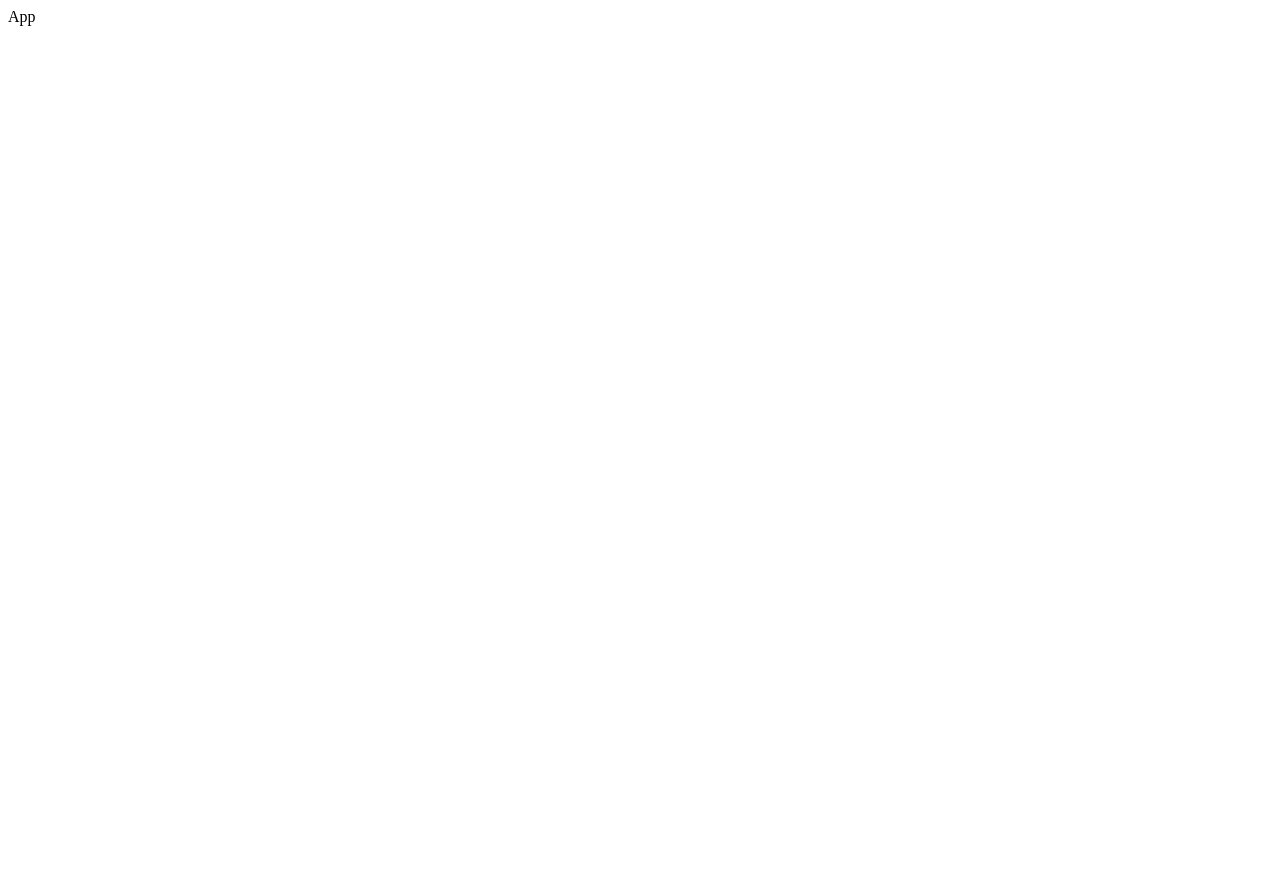
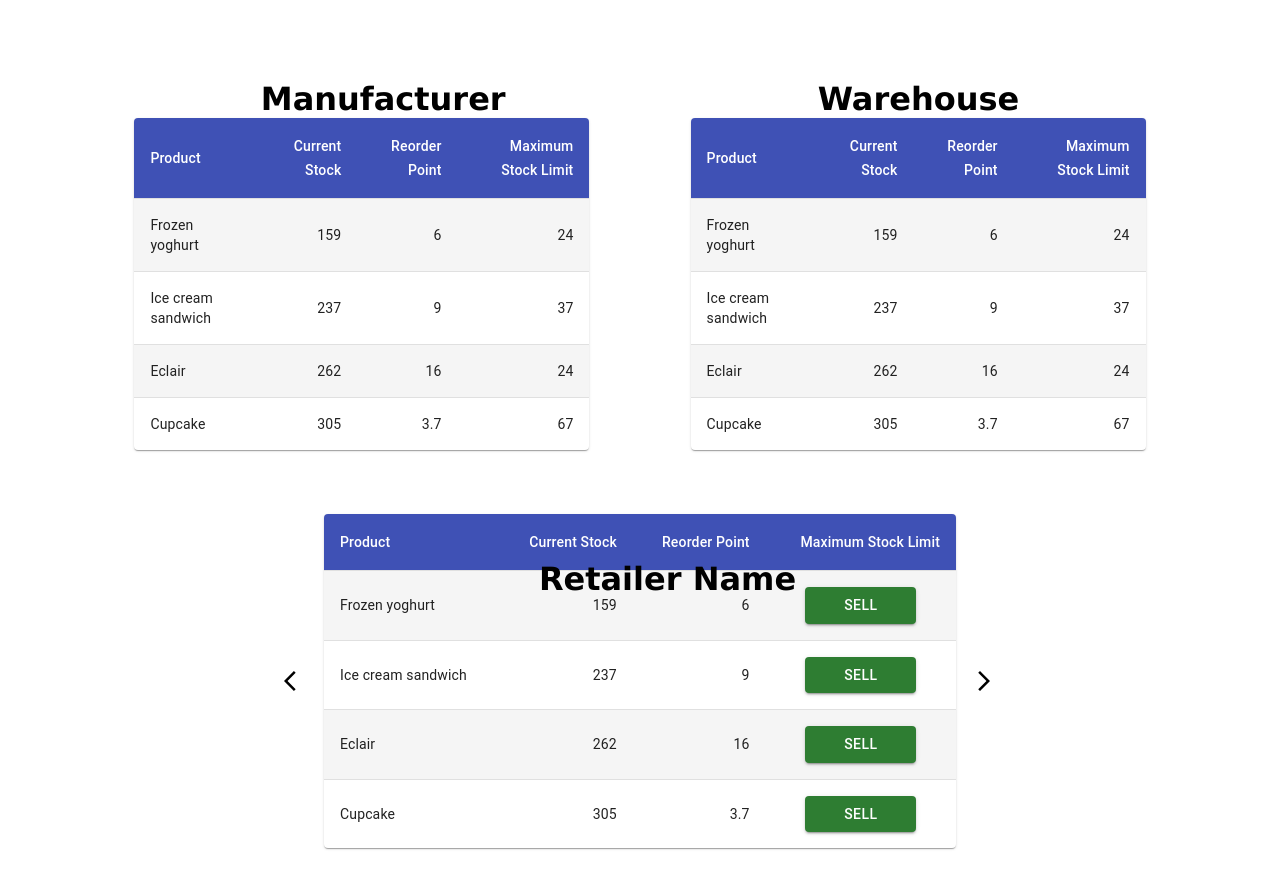
Before and after one commit to santoshmcode/hackathon-client, a React (Create React App) app: page / in a window 1280 px wide. Shown: the top 888 px of the page. Before the commit the page ends 800 px from the top, so only its background shows below. Built offline with nearby package versions, Linux system fonts and the light colour scheme.

Commit message:
Dashboard

```diff
--- a/package.json
+++ b/package.json
@@ -3,10 +3,15 @@
   "version": "0.1.0",
   "private": true,
   "dependencies": {
+    "@emotion/react": "^11.6.0",
+    "@emotion/styled": "^11.6.0",
+    "@mui/icons-material": "^5.1.1",
+    "@mui/material": "^5.1.1",
     "@reduxjs/toolkit": "^1.6.2",
     "@testing-library/jest-dom": "^4.2.4",
     "@testing-library/react": "^9.5.0",
     "@testing-library/user-event": "^7.2.1",
+    "material-paper": "0.0.8",
     "react": "^17.0.2",
     "react-dom": "^17.0.2",
     "react-redux": "^7.2.6",
--- a/src/App.js
+++ b/src/App.js
@@ -1,7 +1,12 @@
 import React from "react";
+import Dashboard from "./components/Dashboard";
 
 function App() {
-    return <div className="App">App</div>;
+    return <div className="App">
+
+        <Dashboard/>
+
+    </div>;
 }
 
 export default App;
--- /dev/null
+++ b/src/components/Button.js
@@ -0,0 +1,13 @@
+import * as React from "react";
+import Stack from "@mui/material/Stack";
+import Button from "@mui/material/Button";
+
+export default function ColorButtons() {
+  return (
+    <Stack style={{textAlign:'center'}}>
+      <Button variant="contained" color="success" style={{width:'70%',margin:'auto'}}>
+        Sell
+      </Button>
+    </Stack>
+  );
+}
--- /dev/null
+++ b/src/components/Dashboard.js
@@ -0,0 +1,34 @@
+import React, { useState } from "react";
+import CustomizedTables from "./table";
+import Retailer from "./Retailer";
+import "./style.css";
+import ArrowBackIosIcon from "@mui/icons-material/ArrowBackIos";
+import ArrowForwardIosIcon from "@mui/icons-material/ArrowForwardIos";
+
+export default function Dashboard() {
+  const [showRetailer, setShowRetailer] = useState(true);
+
+  return (
+    <div className="container">
+      <div className="heading">
+        <span>Manufacturer</span>
+        <span>Warehouse</span>
+      </div>
+
+      <div className="main">
+        <CustomizedTables />
+        <CustomizedTables />
+      </div>
+
+      <div className="retName">Retailer Name</div>
+
+      <div className="retailerContainer">
+        <ArrowBackIosIcon onclick={() => setShowRetailer(false)} />
+
+        {showRetailer ? <Retailer /> : <Retailer />}
+
+        <ArrowForwardIosIcon onclick={() => setShowRetailer(true)} />
+      </div>
+    </div>
+  );
+}
--- /dev/null
+++ b/src/components/Retailer.js
@@ -0,0 +1,78 @@
+import * as React from "react";
+import { styled } from "@mui/material/styles";
+import Table from "@mui/material/Table";
+import TableBody from "@mui/material/TableBody";
+import TableCell, { tableCellClasses } from "@mui/material/TableCell";
+import TableContainer from "@mui/material/TableContainer";
+import TableHead from "@mui/material/TableHead";
+import TableRow from "@mui/material/TableRow";
+import Paper from "@mui/material/Paper";
+import Button from './Button.js'
+
+const StyledTableCell = styled(TableCell)(({ theme }) => ({
+  [`&.${tableCellClasses.head}`]: {
+    backgroundColor: " #3f51b5",
+    color: theme.palette.common.white,
+  },
+  [`&.${tableCellClasses.body}`]: {
+    fontSize: 14,
+  },
+}));
+
+const StyledTableRow = styled(TableRow)(({ theme }) => ({
+  "&:nth-of-type(odd)": {
+    backgroundColor: theme.palette.action.hover,
+  },
+  // hide last border
+  "&:last-child td, &:last-child th": {
+    border: 0,
+  },
+}));
+
+function createData(name, calories, fat, carbs, protein) {
+  return { name, calories, fat, carbs, protein };
+}
+
+const rows = [
+  createData("Frozen yoghurt", 159, 6.0, 24, 4.0),
+  createData("Ice cream sandwich", 237, 9.0, 37, 4.3),
+  createData("Eclair", 262, 16.0, 24, 6.0),
+  createData("Cupcake", 305, 3.7, 67, 4.3),
+  //   createData("Gingerbread", 356, 16.0, 49, 3.9),
+];
+
+export default function CustomizedTables() {
+  return (
+    <TableContainer
+      component={Paper}
+      style={{ width: "50%", margin: "4rem 1rem" }}
+    >
+      <Table sx={{ maxWidth: "100%" }} aria-label="customized table">
+        <TableHead>
+          <TableRow>
+            <StyledTableCell>Product</StyledTableCell>
+            <StyledTableCell align="right">Current Stock</StyledTableCell>
+            <StyledTableCell align="right">Reorder Point</StyledTableCell>
+            <StyledTableCell align="right">Maximum Stock Limit</StyledTableCell>
+            {/* <StyledTableCell align="right">Protein&nbsp;(g)</StyledTableCell> */}
+          </TableRow>
+        </TableHead>
+        <TableBody>
+          {rows.map((row) => (
+            <StyledTableRow key={row.name}>
+              <StyledTableCell component="th" scope="row">
+                {row.name}
+              </StyledTableCell>
+              <StyledTableCell align="right">{row.calories}</StyledTableCell>
+              <StyledTableCell align="right">{row.fat}</StyledTableCell>
+              <StyledTableCell align="right">
+                <Button />
+              </StyledTableCell>
+              {/* <StyledTableCell align="right">{row.protein}</StyledTableCell> */}
+            </StyledTableRow>
+          ))}
+        </TableBody>
+      </Table>
+    </TableContainer>
+  );
+}
--- /dev/null
+++ b/src/components/style.css
@@ -0,0 +1,49 @@
+.container {
+  text-align: center;
+  /* border:1px solid blue; */
+  position: relative;
+}
+
+.retailerContainer {
+  display: flex;
+  justify-content: center;
+  align-items: center;
+  /* width: 80%; */
+  /* margin: auto; */
+}
+
+.retName {
+  /* border: 1px solid red; */
+  text-align: center;
+  position: absolute;
+  left: 42%;
+  top: 60vh;
+  font-weight: 600;
+  font-size: 2rem;
+  font-family: "Lucida Sans", "Lucida Sans Regular", "Lucida Grande",
+    "Lucida Sans Unicode", Geneva, Verdana, sans-serif;
+}
+
+.heading {
+  margin: 0 auto;
+  display: flex;
+  justify-content: space-between;
+  align-items: flex-start;
+  text-align: center;
+  width: 60%;
+  margin-top: 10vh;
+  font-weight: 600;
+  font-size: 2rem;
+  font-family: "Lucida Sans", "Lucida Sans Regular", "Lucida Grande",
+    "Lucida Sans Unicode", Geneva, Verdana, sans-serif;
+}
+
+.main {
+  margin-top: 0;
+  margin: auto;
+  display: flex;
+  justify-content: space-between;
+  align-items: flex-start;
+  text-align: center;
+  width: 80%;
+}
--- /dev/null
+++ b/src/components/table.js
@@ -0,0 +1,72 @@
+import * as React from "react";
+import { styled } from "@mui/material/styles";
+import Table from "@mui/material/Table";
+import TableBody from "@mui/material/TableBody";
+import TableCell, { tableCellClasses } from "@mui/material/TableCell";
+import TableContainer from "@mui/material/TableContainer";
+import TableHead from "@mui/material/TableHead";
+import TableRow from "@mui/material/TableRow";
+import Paper from "@mui/material/Paper";
+
+const StyledTableCell = styled(TableCell)(({ theme }) => ({
+  [`&.${tableCellClasses.head}`]: {
+    backgroundColor:' #3f51b5',
+    color: theme.palette.common.white,
+  },
+  [`&.${tableCellClasses.body}`]: {
+    fontSize: 14,
+  },
+}));
+
+const StyledTableRow = styled(TableRow)(({ theme }) => ({
+  "&:nth-of-type(odd)": {
+    backgroundColor: theme.palette.action.hover,
+  },
+  // hide last border
+  "&:last-child td, &:last-child th": {
+    border: 0,
+  },
+}));
+
+function createData(name, calories, fat, carbs, protein) {
+  return { name, calories, fat, carbs, protein };
+}
+
+const rows = [
+  createData("Frozen yoghurt", 159, 6.0, 24, 4.0),
+  createData("Ice cream sandwich", 237, 9.0, 37, 4.3),
+  createData("Eclair", 262, 16.0, 24, 6.0),
+  createData("Cupcake", 305, 3.7, 67, 4.3),
+//   createData("Gingerbread", 356, 16.0, 49, 3.9),
+];
+
+export default function CustomizedTables() {
+  return (
+    <TableContainer component={Paper} style={{width:'45%'}}>
+      <Table sx={{ maxWidth: '100%'}} aria-label="customized table">
+        <TableHead>
+          <TableRow>
+            <StyledTableCell>Product</StyledTableCell>
+            <StyledTableCell align="right">Current Stock</StyledTableCell>
+            <StyledTableCell align="right">Reorder Point</StyledTableCell>
+            <StyledTableCell align="right">Maximum Stock Limit</StyledTableCell>
+            {/* <StyledTableCell align="right">Protein&nbsp;(g)</StyledTableCell> */}
+          </TableRow>
+        </TableHead>
+        <TableBody>
+          {rows.map((row) => (
+            <StyledTableRow key={row.name}>
+              <StyledTableCell component="th" scope="row">
+                {row.name}
+              </StyledTableCell>
+              <StyledTableCell align="right">{row.calories}</StyledTableCell>
+              <StyledTableCell align="right">{row.fat}</StyledTableCell>
+              <StyledTableCell align="right">{row.carbs}</StyledTableCell>
+              {/* <StyledTableCell align="right">{row.protein}</StyledTableCell> */}
+            </StyledTableRow>
+          ))}
+        </TableBody>
+      </Table>
+    </TableContainer>
+  );
+}
```
Also changed, not shown: 1 other file (tests, documents, lock files or other folders).
